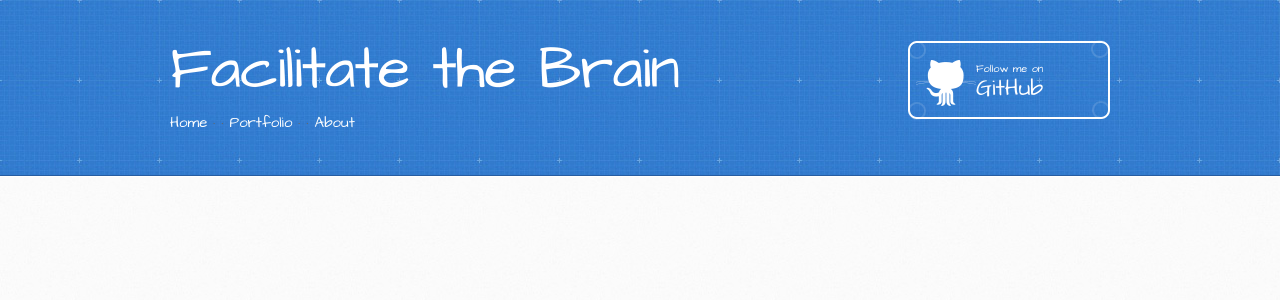
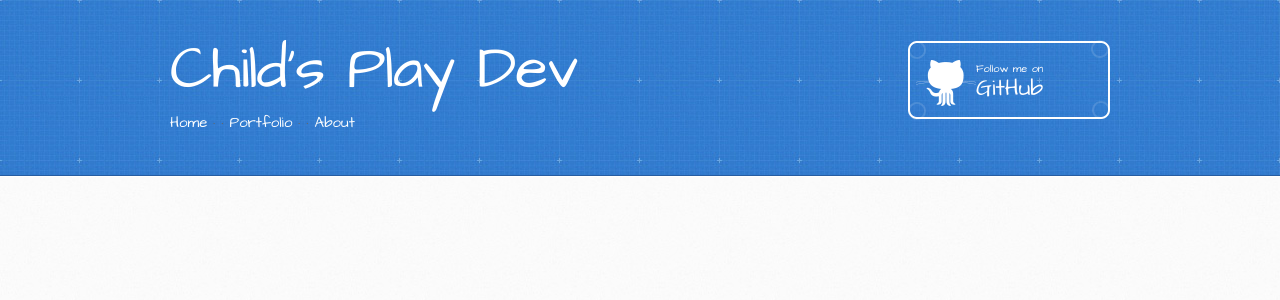
Before and after one commit to criskelly/criskelly.github.com, a Jekyll site: the page built from index.html, in a window 1280 px wide. Shown: the top 300 px of the page. Built offline with Jekyll 4.4.1, drawn with Linux system fonts in a browser that asks for light colours; Markdown is read by kramdown in place of the engine named in the settings.

Commit message:
changed blog name

```diff
--- a/_layouts/default.html
+++ b/_layouts/default.html
@@ -14,13 +14,13 @@
     <script src="//html5shiv.googlecode.com/svn/trunk/html5.js"></script>
     <![endif]-->
 
-    <title>Facilitate the Brain</title>
+    <title>Sir Dev-a-Lot</title>
   </head>
 
   <body>
     <header>
       <div class="inner">
-        <h1><a href="https://github.com/criskelly">Facilitate the Brain</a></h1>
+        <h1><a href="https://github.com/criskelly">Child's Play Dev</a></h1>
         <h2></h2>
         <a href="https://github.com/criskelly" class="button"><small>Follow me on</small>GitHub</a>
         <nav id="navbar">
--- a/index.html
+++ b/index.html
@@ -1,5 +1,5 @@
 ---
-title: Facilitate the Brain
+title: Child's Play Dev
 
 layout: default
 ---
```
